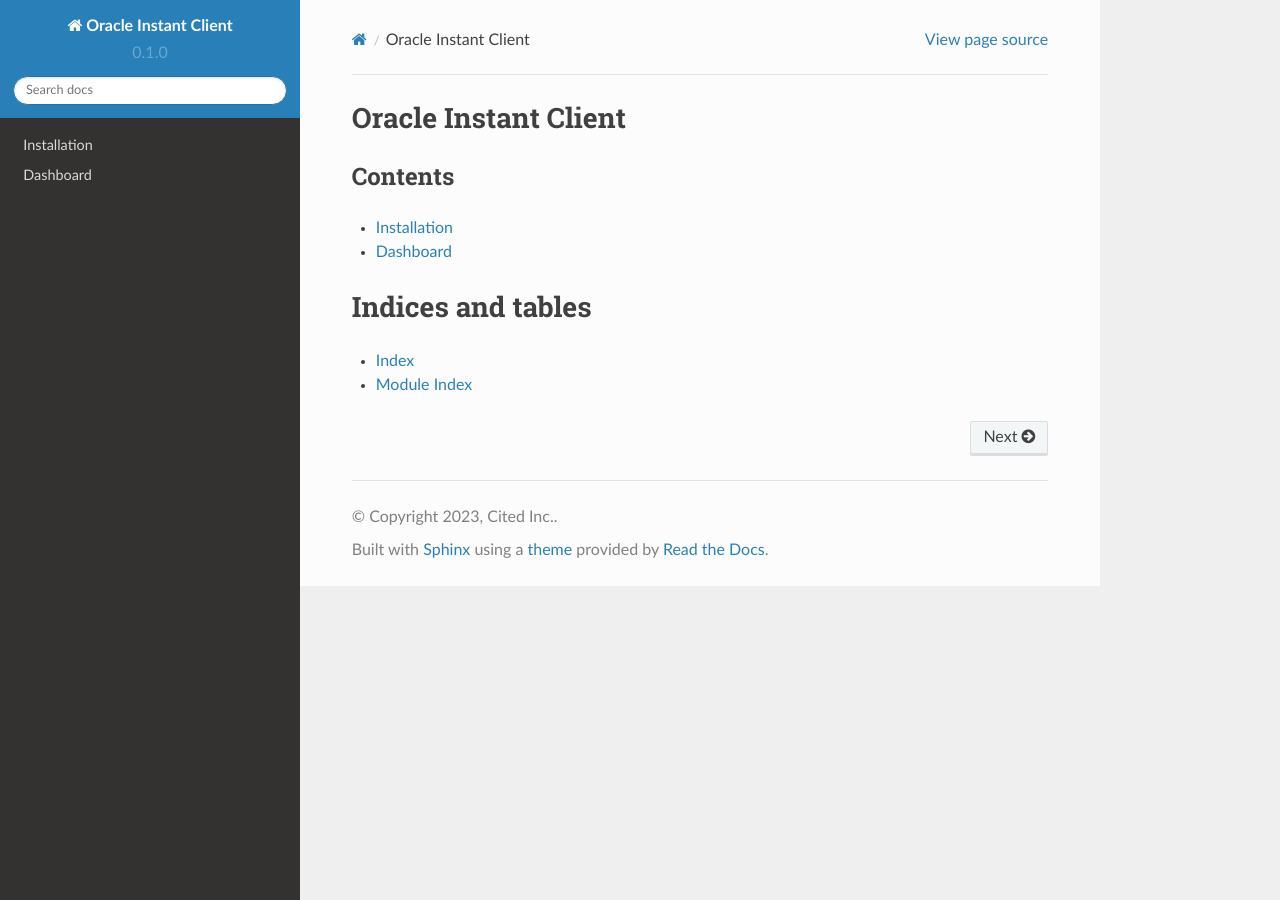
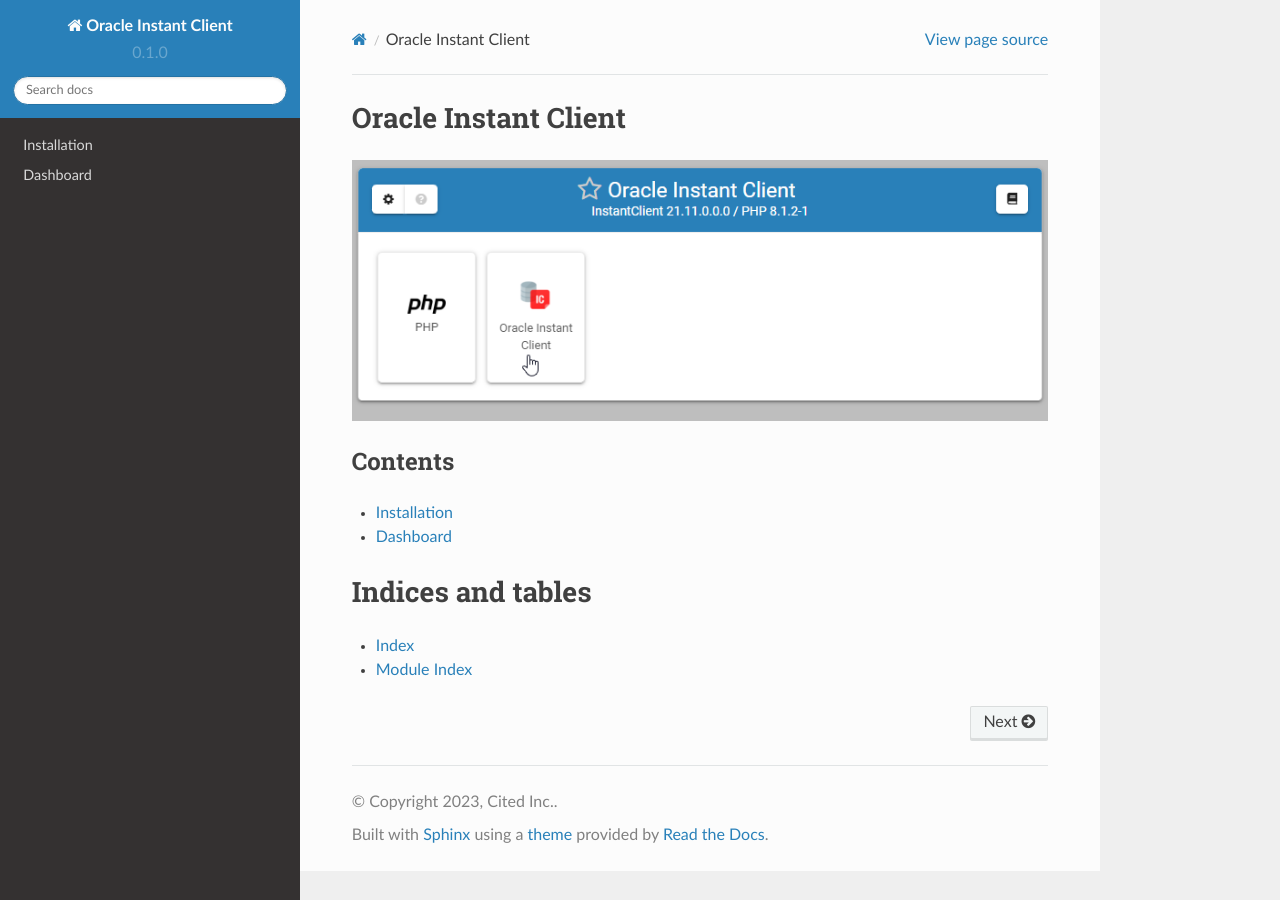
Before and after one commit to cited/Oracle-Instant-Client, a Sphinx documentation site: the page built from docs/index.rst, in a window 1280 px wide. Built offline with Sphinx 7.4.7 and the Read the Docs theme 2.0.0, drawn with Linux system fonts in a browser that asks for light colours.

Commit message:
Update index.rst

```diff
--- a/docs/index.rst
+++ b/docs/index.rst
@@ -1,5 +1,7 @@
 Oracle Instant Client
 ===================================
+
+.. image:: _static/7.png
 
 Contents
 --------
```
